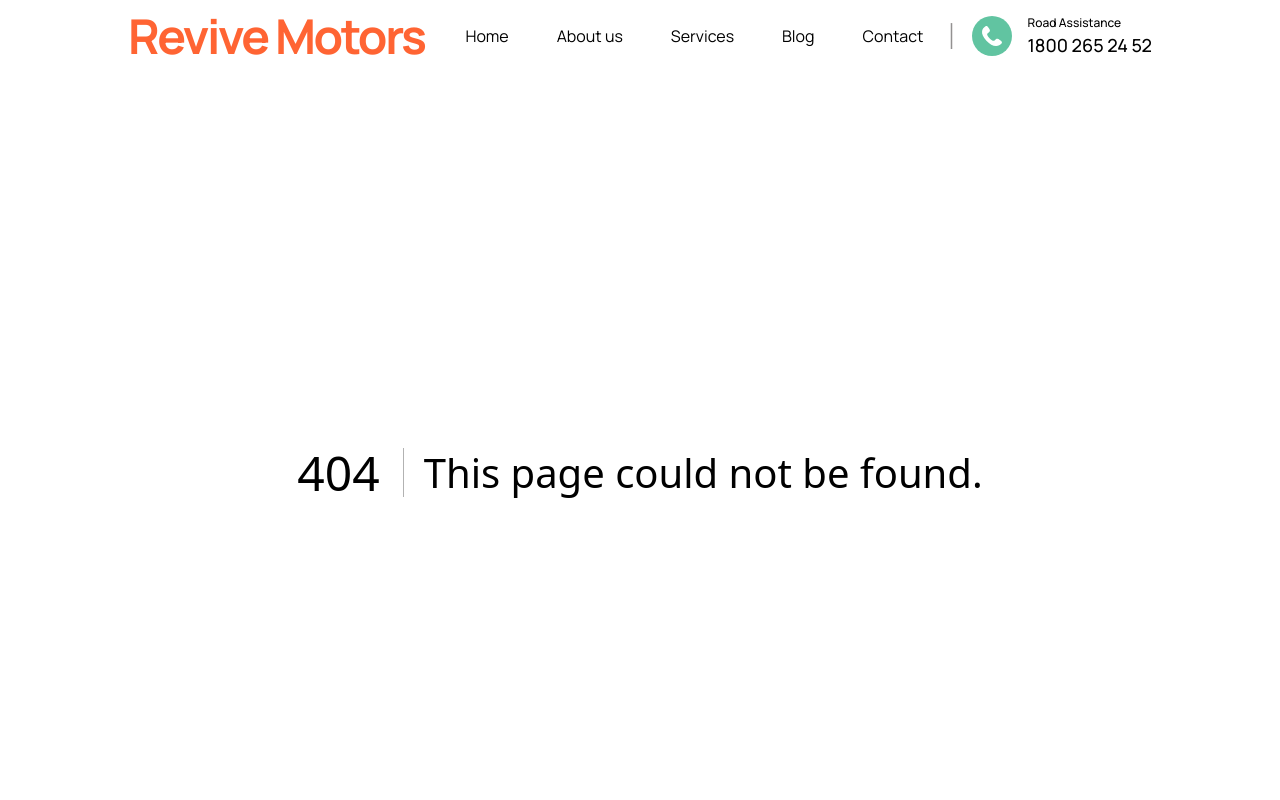
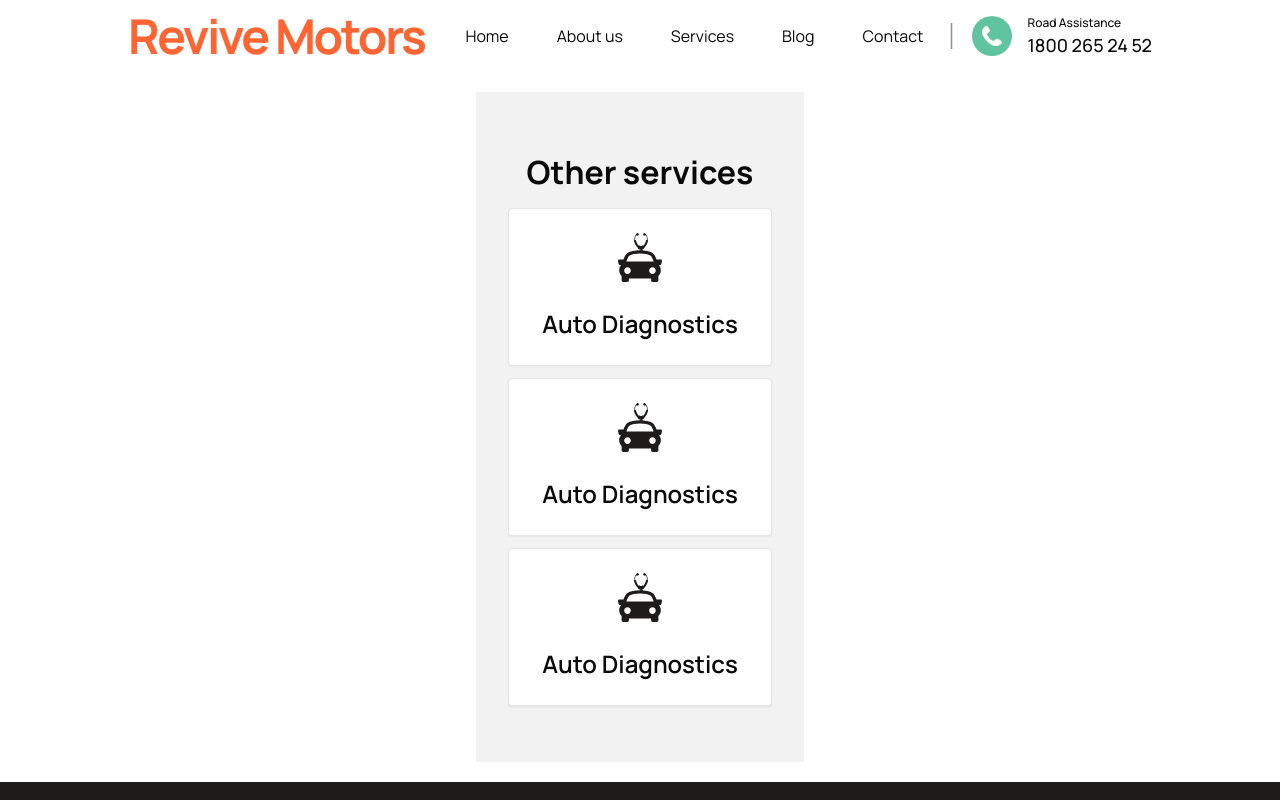
Before and after one commit to w3ngithub/revive-motors, a Next.js app: page /services in a window 1280 px wide. Before the commit this address had no page. Shown: the top 800 px of the page. Built offline with nearby package versions, Linux system fonts and the light colour scheme.

Commit message:
feat: about-sidebar comp

```diff
--- a/src/app/about/page.tsx
+++ b/src/app/about/page.tsx
@@ -7,7 +7,7 @@ const page = () => {
   return (
     <div>
       <AboutService />
-      <AboutDiagnostics />
+      {/* <AboutDiagnostics /> */}
       <AboutProcess />
     </div>
   );
--- /dev/null
+++ b/src/app/services/page.tsx
@@ -0,0 +1,12 @@
+import AboutSidebar from "@/components/custom-components/about-sidebar";
+import React from "react";
+
+const page = () => {
+  return (
+    <>
+      <AboutSidebar />
+    </>
+  );
+};
+
+export default page;
--- /dev/null
+++ b/src/components/custom-components/about-sidebar.tsx
@@ -0,0 +1,67 @@
+import Image from "next/image";
+import React from "react";
+import { Card, CardContent, CardHeader, CardTitle } from "@/components/ui/card";
+
+const AboutSidebar = () => {
+  return (
+    <div className="container flex flex-col justify-center items-center gap-3 my-5 bg-customColor-lightGrey max-w-[328px] min-h-[670px]">
+      <p className="text-t1 font-bold">Other services</p>
+      <Card className="group flex flex-col justify-center items-center w-[264px] h-[158px] rounded-sm hover:bg-customColor-primary hover:cursor-pointer">
+        <CardHeader>
+          <CardTitle className="flex justify-center items-center">
+            <Image
+              src="/project/car-doctor.svg"
+              width={44}
+              height={49}
+              className="group-hover:brightness-0 group-hover:invert"
+              alt="Diagnostics"
+            />
+          </CardTitle>
+        </CardHeader>
+        <CardContent>
+          <p className="text-center text-t2 font-semibold group-hover:text-customColor-white">
+            Auto Diagnostics
+          </p>
+        </CardContent>
+      </Card>
+      <Card className="group flex flex-col justify-center items-center w-[264px] h-[158px] rounded-sm hover:bg-customColor-primary hover:cursor-pointer">
+        <CardHeader>
+          <CardTitle className="flex justify-center items-center">
+            <Image
+              src="/project/car-doctor.svg"
+              width={44}
+              height={49}
+              className="group-hover:brightness-0 group-hover:invert"
+              alt="Diagnostics"
+            />
+          </CardTitle>
+        </CardHeader>
+        <CardContent>
+          <p className="text-center text-t2 font-semibold group-hover:text-customColor-white">
+            Auto Diagnostics
+          </p>
+        </CardContent>
+      </Card>
+      <Card className="group flex flex-col justify-center items-center w-[264px] h-[158px] rounded-sm hover:bg-customColor-primary hover:cursor-pointer">
+        <CardHeader>
+          <CardTitle className="flex justify-center items-center">
+            <Image
+              src="/project/car-doctor.svg"
+              width={44}
+              height={49}
+              className="group-hover:brightness-0 group-hover:invert"
+              alt="Diagnostics"
+            />
+          </CardTitle>
+        </CardHeader>
+        <CardContent>
+          <p className="text-center text-t2 font-semibold group-hover:text-customColor-white">
+            Auto Diagnostics
+          </p>
+        </CardContent>
+      </Card>
+    </div>
+  );
+};
+
+export default AboutSidebar;
```
